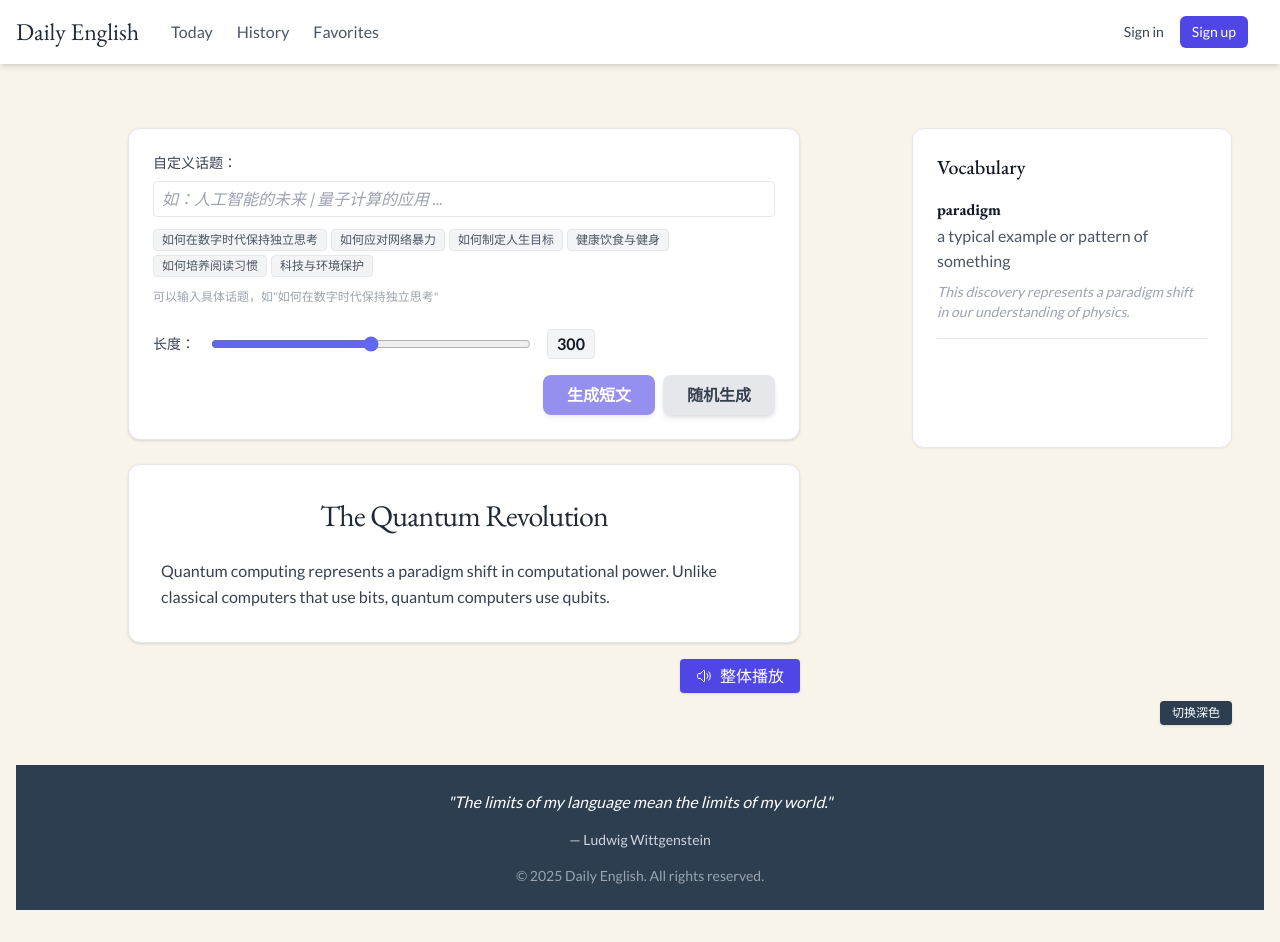
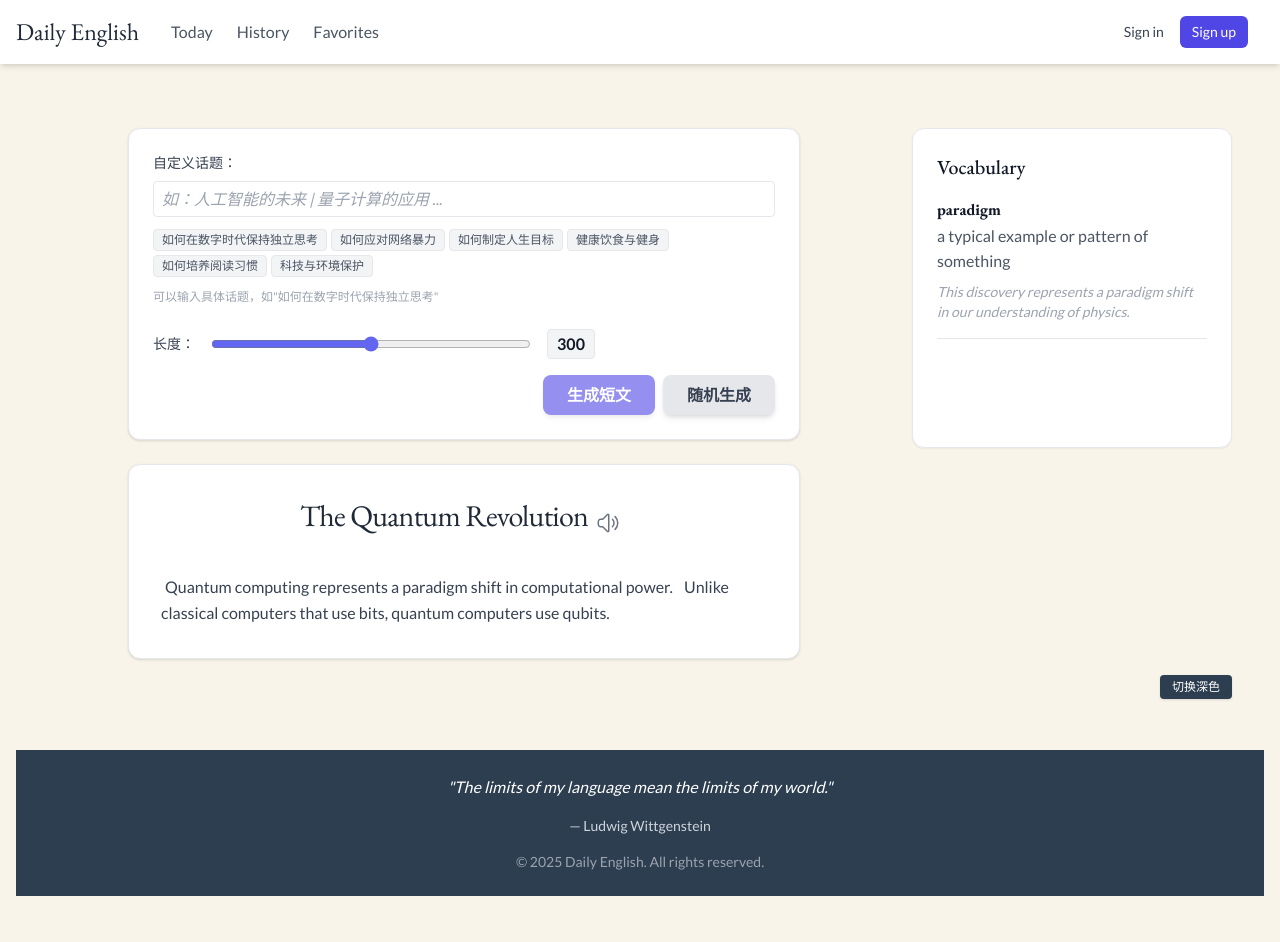
Before and after one commit to startfromit/ai_english_learning, a Next.js app: page / in a window 1280 px wide. Built offline with nearby package versions, Linux system fonts and the light colour scheme; no server answers.

Commit message:
ui update

```diff
--- a/src/app/components/ArticlePanel.tsx
+++ b/src/app/components/ArticlePanel.tsx
@@ -466,17 +466,16 @@ export default function ArticlePanel() {
       {articleState.sentences.map((s: Sentence, idx: number) => (
         <span
           key={idx}
-          className={`relative group inline align-baseline transition-colors duration-150 ${activeIndex === idx ? 'border-b border-dashed border-indigo-300/50' : ''}`}
+          className={`relative group inline align-baseline transition-colors duration-150 p-1 rounded-md ${
+            (activeIndex === idx || (isPlayingAll && playingIndex === idx))
+            ? 'bg-yellow-200/70 dark:bg-yellow-200/20'
+            : ''
+          }`}
           style={{
             fontWeight: 400,
             cursor: loadingIndex !== null ? 'not-allowed' : isPlayingAll ? 'not-allowed' : 'pointer',
-            borderBottomWidth: activeIndex === idx ? 1 : 0,
             pointerEvents: (loadingIndex !== null && loadingIndex !== idx) || isPlayingAll ? 'none' : 'auto',
-            background: isPlayingAll && playingIndex === idx ? 'rgba(129,140,248,0.05)' : undefined
           }}
-          onMouseEnter={() => handleMouseEnter(idx)}
-          onMouseLeave={handleMouseLeave}
-          onMouseMove={e => handleMouseMove(e, idx)}
           onClick={e => {
             e.stopPropagation();
             if (loadingIndex === null && !isPlayingAll) handleSpeak(s.english, idx);
@@ -492,14 +491,14 @@ export default function ArticlePanel() {
               </svg>
             </span>
           )}
-          {isPlayingAll && playingIndex === idx && (
+          {/* {isPlayingAll && playingIndex === idx && (
             <span className="absolute -top-5 left-0 z-50">
               <svg className="animate-pulse h-4 w-4 text-indigo-500" viewBox="0 0 24 24">
                 <circle cx="12" cy="12" r="10" stroke="currentColor" strokeWidth="4" fill="none" />
                 <path fill="currentColor" d="M10 8l6 4-6 4V8z" />
               </svg>
             </span>
-          )}
+          )} */}
           {idx < articleState.sentences.length - 1 && ' '}
           <AnimatePresence>
             {showBubbleIndex === idx && bubblePos && (
@@ -635,31 +634,26 @@ export default function ArticlePanel() {
           </div>
           {/* 内容区卡片：标题+短文 */}
           <div className="bg-white dark:bg-[#23272f] border border-gray-200 dark:border-gray-700 rounded-xl p-8 shadow mb-4 transition-all duration-300 w-full max-w-2xl flex flex-col items-center">
+            <div className="flex justify-between items-center mb-4">
               <h1 className="text-3xl font-normal text-center mb-4 text-gray-800 dark:text-gray-100 tracking-tight leading-tight">{articleState.title}</h1>
-            <div className="w-full mt-2 text-gray-900 dark:text-gray-100">{renderParagraph()}</div>
-          </div>
-          {/* 整体播放按钮 */}
-          <div className="flex justify-end w-full max-w-2xl mb-2">
               <button
-              className={`btn btn-primary px-4 py-1 rounded shadow flex items-center gap-2 ${isPlayingAll ? 'bg-red-500 hover:bg-red-600' : 'bg-indigo-600 hover:bg-indigo-700'} text-white transition disabled:opacity-60`}
                 onClick={handlePlayAll}
-              disabled={generating || articleState.sentences.length === 0}
+                disabled={loadingIndex !== null}
+                title={isPlayingAll ? "Pause" : "Play All"}
+                className="p-2 rounded-full text-gray-500 hover:bg-gray-100 dark:text-gray-400 dark:hover:bg-gray-700 transition-colors disabled:opacity-50 disabled:cursor-not-allowed"
               >
                 {isPlayingAll ? (
-                <>
-                  <svg className="w-4 h-4 animate-pulse" fill="none" stroke="currentColor" strokeWidth="2" viewBox="0 0 24 24"><rect x="6" y="6" width="12" height="12" rx="2"/></svg>
-                  停止播放
-                </>
+                  <svg xmlns="http://www.w3.org/2000/svg" className="h-6 w-6" fill="none" viewBox="0 0 24 24" stroke="currentColor">
+                    <path strokeLinecap="round" strokeLinejoin="round" strokeWidth={2} d="M10 9 9 9" />
+                    <path strokeLinecap="round" strokeLinejoin="round" strokeWidth={2} d="M15 9 14 9" />
+                    <path strokeLinecap="round" strokeLinejoin="round" strokeWidth={2} d="M21 12a9 9 0 11-18 0 9 9 0 0118 0z" />
+                  </svg>
                 ) : (
-                <>
-                  <SpeakerWaveIcon className="w-4 h-4" />
-                  整体播放
-                </>
+                  <SpeakerWaveIcon className="w-6 h-6" />
                 )}
               </button>
-            {isPlayingAll && playingIndex !== null && (
-              <span className="ml-4 text-sm text-gray-500">正在播放第 {playingIndex + 1} / {articleState.sentences.length} 句</span>
-            )}
+            </div>
+            <div className="w-full mt-2 text-gray-900 dark:text-gray-100">{renderParagraph()}</div>
           </div>
         </div>
         {/* 词汇表区 */}
```
Lines whose indentation alone changed are shown as unchanged.
